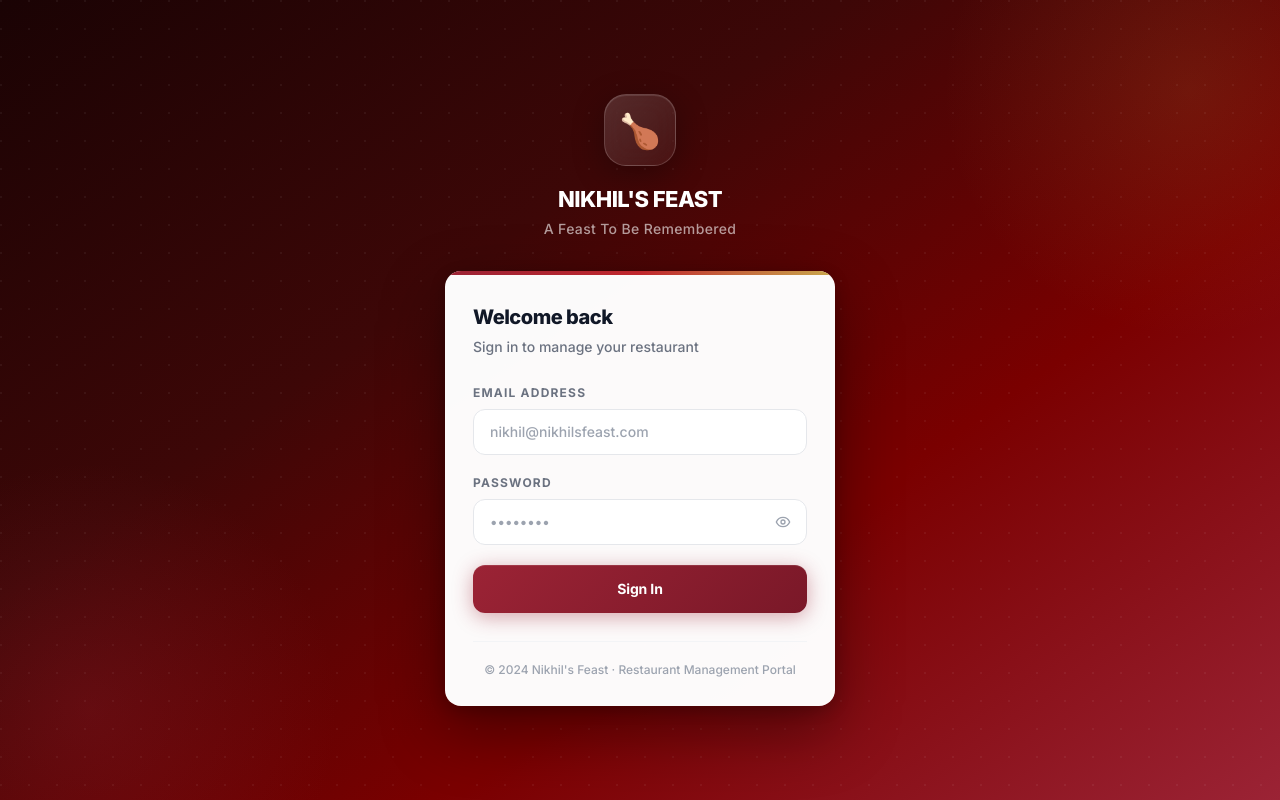
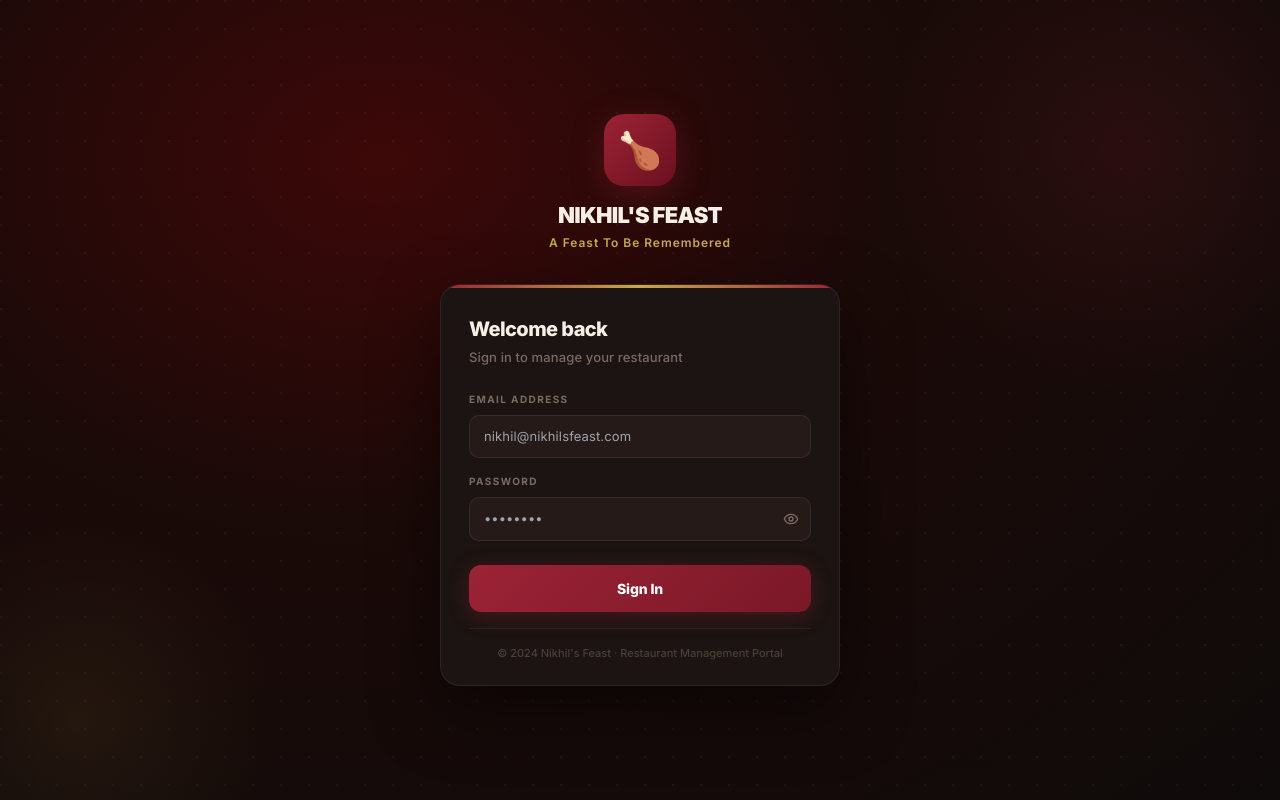
Before and after one commit to chakrireddyhps/nikhils-feast-portal, a Next.js app: page /login in a window 1280 px wide. Built offline with nearby package versions, Linux system fonts and the light colour scheme.

Commit message:
fix: revert login to original dark design, keep typography

```diff
--- a/src/app/login/page.tsx
+++ b/src/app/login/page.tsx
@@ -19,120 +19,108 @@ export default function LoginPage() {
   }
 
   return (
-    <div className="min-h-screen flex items-center justify-center p-4 relative overflow-hidden"
-      style={{ background: 'linear-gradient(145deg, #1A0304 0%, #3D0707 35%, #7A0000 65%, #9B2335 100%)' }}>
+    <div style={{
+      minHeight: '100vh', display: 'flex', alignItems: 'center', justifyContent: 'center',
+      background: 'radial-gradient(ellipse at 30% 20%, #3D0808 0%, #1A0A08 40%, #0F0B0A 100%)',
+      padding: 20, position: 'relative', overflow: 'hidden',
+      fontFamily: "'Inter', system-ui, sans-serif",
+    }}>
+      {/* Decorative orbs */}
+      <div style={{ position: 'absolute', top: -100, right: -100, width: 500, height: 500, borderRadius: '50%', background: 'radial-gradient(circle, rgba(155,35,53,0.15) 0%, transparent 70%)', pointerEvents: 'none' }}/>
+      <div style={{ position: 'absolute', bottom: -120, left: -120, width: 400, height: 400, borderRadius: '50%', background: 'radial-gradient(circle, rgba(201,168,76,0.08) 0%, transparent 70%)', pointerEvents: 'none' }}/>
+      <div style={{ position: 'absolute', inset: 0, backgroundImage: 'radial-gradient(circle at 1px 1px, rgba(255,255,255,0.04) 1px, transparent 0)', backgroundSize: '28px 28px', pointerEvents: 'none' }}/>
 
-      {/* Decorative orbs */}
-      <div className="absolute inset-0 overflow-hidden pointer-events-none">
-        <div className="absolute -top-40 -right-40 w-[500px] h-[500px] rounded-full"
-          style={{ background: 'radial-gradient(circle, rgba(201,168,76,0.12) 0%, transparent 70%)' }}/>
-        <div className="absolute -bottom-40 -left-40 w-[500px] h-[500px] rounded-full"
-          style={{ background: 'radial-gradient(circle, rgba(155,35,53,0.25) 0%, transparent 70%)' }}/>
-        <div className="absolute inset-0"
-          style={{ backgroundImage: 'radial-gradient(circle at 1px 1px, rgba(255,255,255,0.05) 1px, transparent 0)', backgroundSize: '28px 28px' }}/>
-      </div>
-
-      <div className="relative w-full max-w-[390px]">
-
+      <div style={{ width: '100%', maxWidth: 400, position: 'relative' }}>
         {/* Brand */}
-        <div className="text-center mb-8">
-          <div className="inline-flex items-center justify-center w-[72px] h-[72px] rounded-[22px] mb-5"
-            style={{
-              background: 'linear-gradient(135deg, rgba(255,255,255,0.15) 0%, rgba(255,255,255,0.05) 100%)',
-              border: '1px solid rgba(255,255,255,0.18)',
-              backdropFilter: 'blur(12px)',
-              boxShadow: '0 8px 32px rgba(0,0,0,0.3), inset 0 1px 0 rgba(255,255,255,0.1)',
-              fontSize: 34,
-            }}>
-            🍗
-          </div>
-          <h1 className="text-white text-[22px] font-extrabold tracking-tight drop-shadow-sm">
+        <div style={{ textAlign: 'center', marginBottom: 32 }}>
+          <div style={{
+            display: 'inline-flex', width: 72, height: 72, borderRadius: 20,
+            background: 'linear-gradient(135deg, #9B2335 0%, #6B1020 100%)',
+            alignItems: 'center', justifyContent: 'center', fontSize: 36, marginBottom: 16,
+            boxShadow: '0 8px 32px rgba(155,35,53,0.35)',
+          }}>🍗</div>
+          <h1 style={{ color: '#F5EFE6', fontWeight: 900, fontSize: 22, margin: 0, letterSpacing: '-0.03em', lineHeight: 1.2 }}>
             NIKHIL&apos;S FEAST
           </h1>
-          <p className="text-white/60 text-sm mt-1.5 font-medium tracking-wide">
+          <p style={{ color: '#C9A84C', fontSize: 12, fontWeight: 600, margin: '6px 0 0', letterSpacing: '0.08em' }}>
             A Feast To Be Remembered
           </p>
         </div>
 
-        {/* Card — white, exactly like reference */}
-        <div className="rounded-2xl overflow-hidden"
-          style={{
-            background: 'rgba(255,255,255,0.98)',
-            boxShadow: '0 24px 64px rgba(0,0,0,0.4), 0 4px 16px rgba(0,0,0,0.2)',
-          }}>
+        {/* Card */}
+        <div style={{
+          background: '#1C1412', border: '1px solid rgba(255,255,255,0.07)',
+          borderRadius: 20, overflow: 'hidden',
+          boxShadow: '0 24px 64px rgba(0,0,0,0.5)',
+        }}>
+          <div style={{ height: 3, background: 'linear-gradient(90deg, #9B2335, #C9A84C, #9B2335)' }}/>
 
-          {/* Top stripe */}
-          <div className="h-1 w-full"
-            style={{ background: 'linear-gradient(90deg, #9B2335 0%, #C0272D 50%, #C9A84C 100%)' }}/>
-
-          <div className="px-7 pt-7 pb-7">
-            <div className="mb-7">
-              <h2 className="text-gray-900 text-xl font-extrabold tracking-tight">Welcome back</h2>
-              <p className="text-gray-500 text-sm mt-1.5 font-medium">Sign in to manage your restaurant</p>
+          <div style={{ padding: '28px 28px 24px' }}>
+            <div style={{ marginBottom: 24 }}>
+              <h2 style={{ color: '#F5EFE6', fontWeight: 800, fontSize: 20, margin: '0 0 6px', letterSpacing: '-0.03em' }}>
+                Welcome back
+              </h2>
+              <p style={{ color: '#7A6A63', fontSize: 13, margin: 0, fontWeight: 500, letterSpacing: '0.01em' }}>
+                Sign in to manage your restaurant
+              </p>
             </div>
 
             {error && (
-              <div className="bg-red-50 border border-red-200 text-red-700 text-sm px-4 py-3 rounded-xl mb-5 flex items-start gap-2.5">
-                <AlertCircle className="w-4 h-4 text-red-500 shrink-0 mt-0.5"/>
+              <div style={{ background: 'rgba(224,90,90,0.1)', border: '1px solid rgba(224,90,90,0.3)', color: '#E05A5A', fontSize: 13, padding: '10px 14px', borderRadius: 10, marginBottom: 20, display: 'flex', alignItems: 'flex-start', gap: 8 }}>
+                <AlertCircle style={{ width: 15, height: 15, flexShrink: 0, marginTop: 1 }}/>
                 <span>{error}</span>
               </div>
             )}
 
-            <form onSubmit={handleLogin} className="space-y-5">
-              {/* Email */}
-              <div>
-                <label className="block text-xs font-bold text-gray-500 uppercase tracking-widest mb-2">
+            <form onSubmit={handleLogin}>
+              <div style={{ marginBottom: 16 }}>
+                <label style={{ display: 'block', fontSize: 10, fontWeight: 700, color: '#7A6A63', textTransform: 'uppercase', letterSpacing: '0.14em', marginBottom: 8 }}>
                   Email Address
                 </label>
                 <input
                   type="email" value={email} onChange={e => setEmail(e.target.value)}
-                  placeholder="nikhil@nikhilsfeast.com"
-                  className="w-full px-4 py-3 text-sm text-gray-900 font-medium bg-white border border-gray-200 rounded-xl placeholder-gray-400 transition-all duration-150"
-                  style={{ outline: 'none' }}
-                  onFocus={e => e.target.style.borderColor = '#9B2335'}
-                  onBlur={e => e.target.style.borderColor = '#E5E7EB'}
-                  required
+                  placeholder="nikhil@nikhilsfeast.com" required
+                  style={{ width: '100%', padding: '11px 14px', background: '#251A17', border: '1px solid rgba(255,255,255,0.08)', borderRadius: 10, fontSize: 13, color: '#F5EFE6', outline: 'none', boxSizing: 'border-box', fontFamily: 'inherit', letterSpacing: '0.01em' }}
+                  onFocus={e => (e.target as HTMLInputElement).style.borderColor = '#9B2335'}
+                  onBlur={e => (e.target as HTMLInputElement).style.borderColor = 'rgba(255,255,255,0.08)'}
                 />
               </div>
 
-              {/* Password */}
-              <div>
-                <label className="block text-xs font-bold text-gray-500 uppercase tracking-widest mb-2">
+              <div style={{ marginBottom: 24 }}>
+                <label style={{ display: 'block', fontSize: 10, fontWeight: 700, color: '#7A6A63', textTransform: 'uppercase', letterSpacing: '0.14em', marginBottom: 8 }}>
                   Password
                 </label>
-                <div className="relative">
+                <div style={{ position: 'relative' }}>
                   <input
                     type={showPw ? 'text' : 'password'} value={password}
                     onChange={e => setPassword(e.target.value)}
-                    placeholder="••••••••"
-                    className="w-full px-4 py-3 pr-11 text-sm text-gray-900 font-medium bg-white border border-gray-200 rounded-xl placeholder-gray-400 transition-all duration-150"
-                    style={{ outline: 'none' }}
-                    onFocus={e => e.target.style.borderColor = '#9B2335'}
-                    onBlur={e => e.target.style.borderColor = '#E5E7EB'}
-                    required
+                    placeholder="••••••••" required
+                    style={{ width: '100%', padding: '11px 40px 11px 14px', background: '#251A17', border: '1px solid rgba(255,255,255,0.08)', borderRadius: 10, fontSize: 13, color: '#F5EFE6', outline: 'none', boxSizing: 'border-box', fontFamily: 'inherit' }}
+                    onFocus={e => (e.target as HTMLInputElement).style.borderColor = '#9B2335'}
+                    onBlur={e => (e.target as HTMLInputElement).style.borderColor = 'rgba(255,255,255,0.08)'}
                   />
                   <button type="button" onClick={() => setShowPw(!showPw)}
-                    className="absolute right-3.5 top-1/2 -translate-y-1/2 text-gray-400 hover:text-gray-700 transition-colors p-0.5">
-                    {showPw ? <EyeOff className="w-4 h-4"/> : <Eye className="w-4 h-4"/>}
+                    style={{ position: 'absolute', right: 12, top: '50%', transform: 'translateY(-50%)', background: 'none', border: 'none', cursor: 'pointer', color: '#7A6A63', padding: 0, display: 'flex' }}>
+                    {showPw ? <EyeOff style={{ width: 16, height: 16 }}/> : <Eye style={{ width: 16, height: 16 }}/>}
                   </button>
                 </div>
               </div>
 
-              {/* Submit */}
-              <button type="submit" disabled={loading}
-                className="w-full py-3.5 rounded-xl text-white text-sm font-bold flex items-center justify-center gap-2 transition-all duration-150 disabled:opacity-60 mt-1"
-                style={{
-                  background: loading ? '#9CA3AF' : 'linear-gradient(135deg, #9B2335 0%, #7A1828 100%)',
-                  boxShadow: loading ? 'none' : '0 4px 20px rgba(155,35,53,0.4), inset 0 1px 0 rgba(255,255,255,0.1)',
-                  letterSpacing: '-0.01em',
-                }}>
-                {loading && <Loader2 className="w-4 h-4 animate-spin"/>}
+              <button type="submit" disabled={loading} style={{
+                width: '100%', padding: '13px', borderRadius: 12, border: 'none',
+                background: loading ? '#444' : 'linear-gradient(135deg, #9B2335 0%, #7A1828 100%)',
+                color: '#fff', fontSize: 14, fontWeight: 800, cursor: loading ? 'not-allowed' : 'pointer',
+                letterSpacing: '-0.01em', boxShadow: '0 4px 20px rgba(155,35,53,0.35)',
+                marginBottom: 16, fontFamily: 'inherit', transition: 'all 0.15s',
+                display: 'flex', alignItems: 'center', justifyContent: 'center', gap: 8,
+              }}>
+                {loading && <Loader2 style={{ width: 16, height: 16, animation: 'spin 1s linear infinite' }}/>}
                 {loading ? 'Signing in…' : 'Sign In'}
               </button>
             </form>
 
-            <div className="mt-7 pt-5 border-t border-gray-100 text-center">
-              <p className="text-xs text-gray-400 font-medium">
+            <div style={{ textAlign: 'center', paddingTop: 16, borderTop: '1px solid rgba(255,255,255,0.06)' }}>
+              <p style={{ fontSize: 11, color: '#4A3E3A', fontWeight: 500 }}>
                 © 2024 Nikhil&apos;s Feast · Restaurant Management Portal
               </p>
             </div>
```
